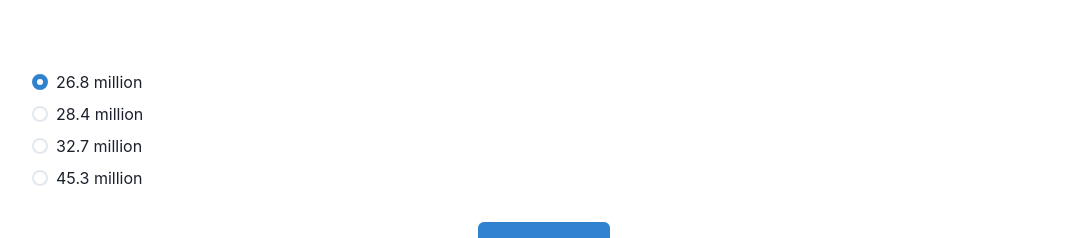
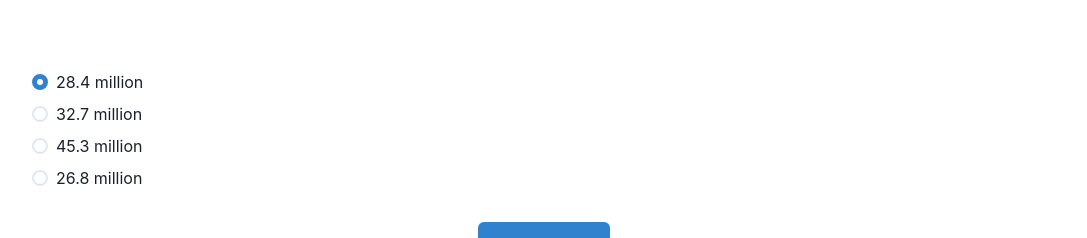
Before and after one commit to fellipeutaka/react-quiz, a React (Vite) app: page / in a window 1280 px wide. Both pictures are taken after a click on the button "Start Quiz". Shown: the part 347-585 px from the top of the page, without its empty margins (96-1183 px from the left). Built offline with nearby package versions, Linux system fonts and the light colour scheme.

Commit message:
* feat(Quiz): randomizeQuestions;

```diff
--- a/src/components/Quiz.tsx
+++ b/src/components/Quiz.tsx
@@ -51,6 +51,14 @@ export default function Quiz() {
     [currentQuestion]
   );
 
+  const randomizeQuestions = useMemo(
+    () =>
+      questions[currentQuestion].answerOptions
+        .map((answerOption) => ({ answerOption, sort: Math.random() }))
+        .sort((a, b) => a.sort - b.sort),
+    [currentQuestion]
+  );
+
   const nextQuestion = useCallback(() => {
     controls.set("hidden");
     const correctAnswer =
@@ -87,13 +95,11 @@ export default function Quiz() {
         </Text>
         <RadioGroup value={currentAnswer} onChange={setCurrentAnswer}>
           <Stack direction="column">
-            {questions[currentQuestion].answerOptions.map(
-              (answerOption, index) => (
-                <Radio value={String(index)} key={String(index)}>
-                  {answerOption.title}
-                </Radio>
-              )
-            )}
+            {randomizeQuestions.map(({ answerOption }, index) => (
+              <Radio value={String(index)} key={String(index)}>
+                {answerOption.title}
+              </Radio>
+            ))}
           </Stack>
         </RadioGroup>
         <Button
```
